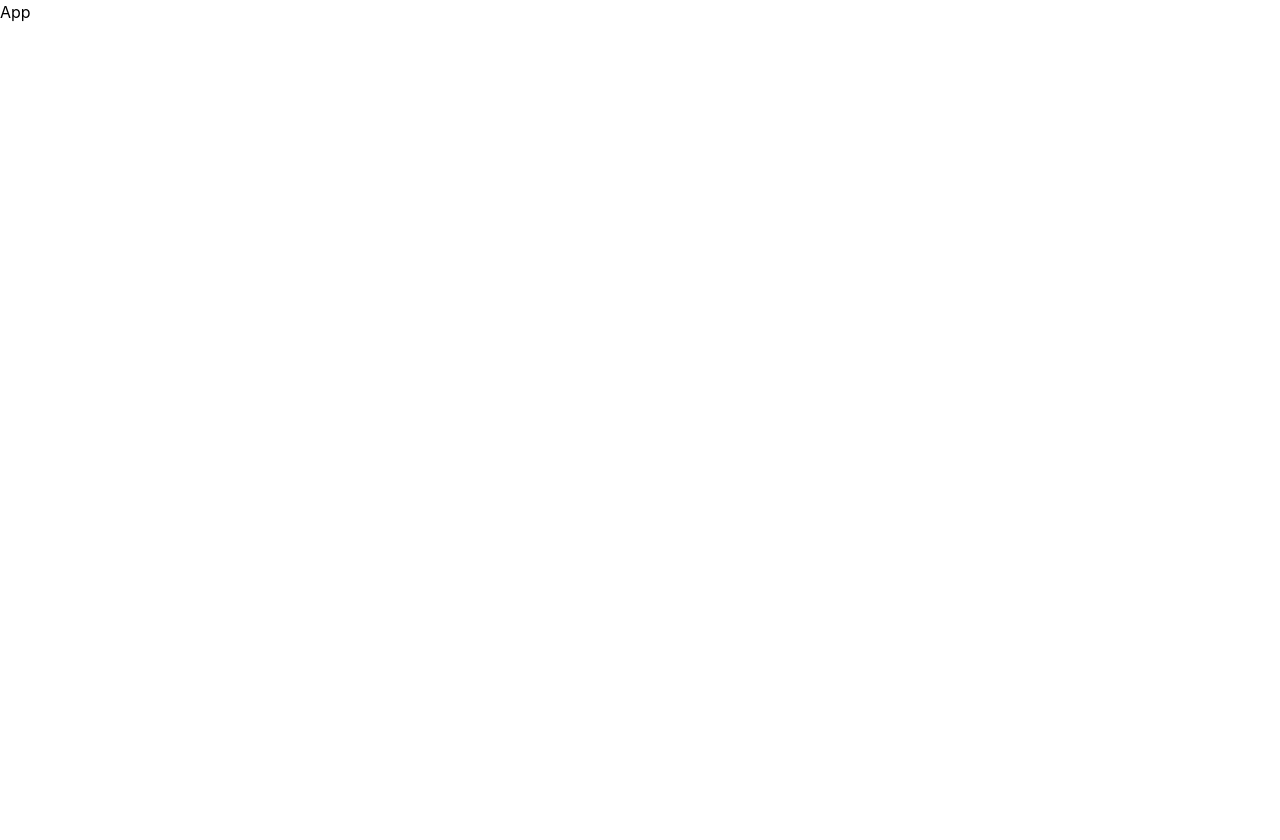
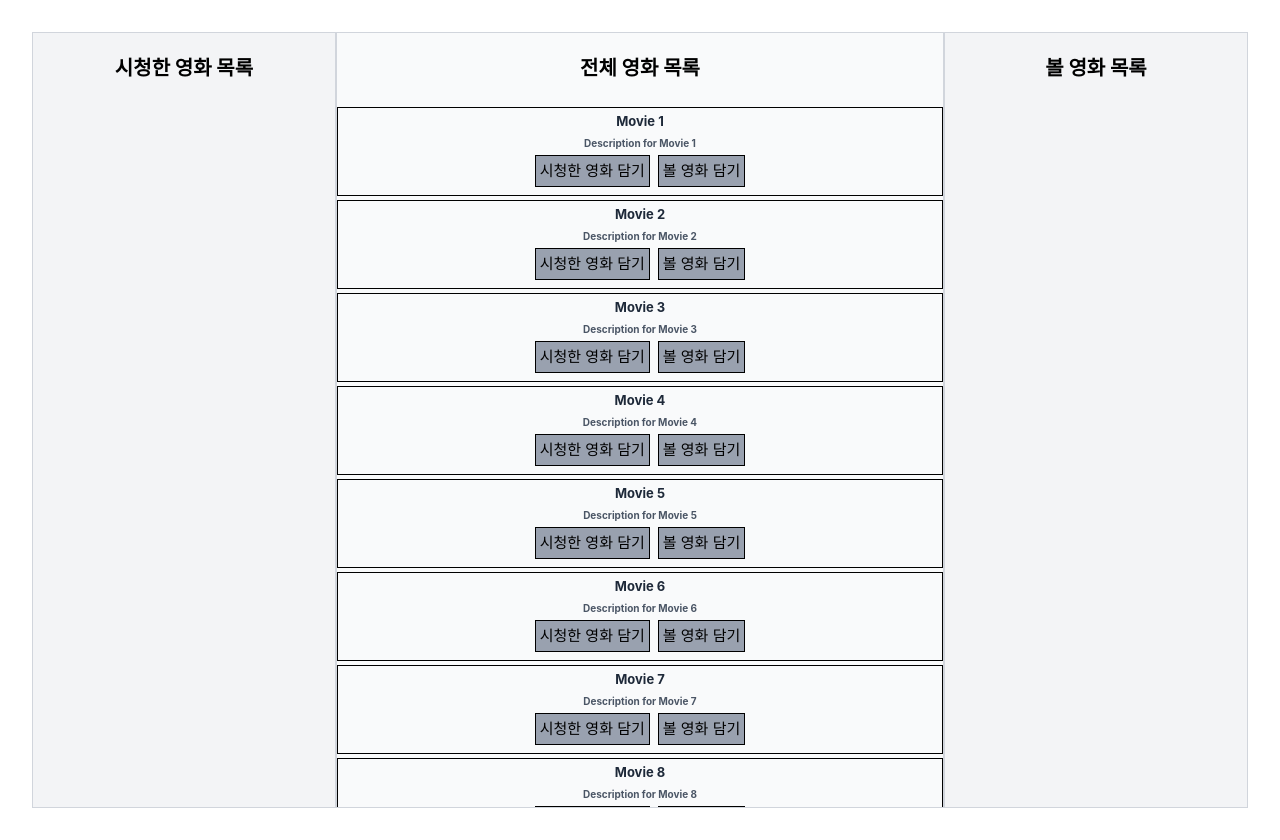
Before and after one commit to Likelion-YeungNam-Univ/14th-fe-assignment-8, a React (Vite) app: page / in a window 1280 px wide. Before the commit the page ends 800 px from the top, so only its background shows below. Built offline with nearby package versions, Linux system fonts and the light colour scheme.

Commit message:
useEffect과제

```diff
--- a/src/App.jsx
+++ b/src/App.jsx
@@ -1,7 +1,12 @@
 import React from "react";
+import MovieManager from "./components/MovieManager";
 
 const App = () => {
-  return <div>App</div>;
+  return (
+    <div>
+      <MovieManager />
+    </div>
+  );
 };
 
 export default App;
--- /dev/null
+++ b/src/components/MovieManager.jsx
@@ -0,0 +1,137 @@
+import React, { useState, useEffect } from "react";
+import { fetchMovies } from "../data/fetchMovies";
+
+const MovieManager = () => {
+  const [isLoading, setIsLoading] = useState(true);
+  const [movies, setMovies] = useState([]);
+  const [watched, setWatched] = useState([]);
+  const [wanted, setWanted] = useState([]);
+
+  const [visibleCount, setVisibleCount] = useState(100);
+
+  const titleStyle = "text-[13px] text-gray-800 font-bold mb-1 mt-1";
+  const descStyle = "text-[10px] text-gray-600 font-bold mb-1";
+  const mainButtonStyle =
+    "text-black text-[15px] border border-black bg-gray-400 hover:bg-gray-800 p-1";
+  const cardStyle = "flex flex-col items-center border border-black";
+  const cardParent = "flex flex-col gap-2";
+  const leftRightCard = "flex flex-row justify-between border border-black p-3";
+  const leftRightContainer =
+    "flex flex-col w-1/4 bg-gray-100 border border-gray-300 p-5 gap-1 overflow-y-scroll";
+  const leftRightHeader = "flex justify-center text-[20px] font-bold mb-3";
+
+  useEffect(() => {
+    const timer = setTimeout(() => {
+      const data = fetchMovies();
+      setMovies(data);
+      setIsLoading(false);
+    }, 100);
+    return () => clearTimeout(timer);
+  }, []);
+
+  const moveMovie = (movie, from, to) => {
+    if (from === "movies") {
+      setMovies((prev) => prev.filter((m) => m.id !== movie.id));
+    } else if (from === "watched") {
+      setWatched((prev) => prev.filter((m) => m.id !== movie.id));
+    } else if (from === "wanted") {
+      setWanted((prev) => prev.filter((m) => m.id !== movie.id));
+    }
+
+    if (to === "watched") {
+      setWatched((prev) => [...prev, movie]);
+    } else if (to === "wanted") {
+      setWanted((prev) => [...prev, movie]);
+    } else if (to === "movies") {
+      setMovies((prev) => {
+        const updated = [...prev, movie];
+        return updated.sort((a, b) => a.id - b.id);
+      });
+    }
+  };
+
+  const handleScroll = (e) => {
+    const { scrollTop, clientHeight, scrollHeight } = e.currentTarget;
+    // 스크롤이 끝에 거의 다다랐을 때
+    if (scrollHeight - scrollTop <= clientHeight + 50) {
+      setVisibleCount((prev) => prev + 50);
+    }
+  };
+
+  if (isLoading) {
+    return (
+      <div className="flex justify-center items-center h-screen text-2xl font-bold text-gray-700">
+        Loading... 🎬
+      </div>
+    );
+  }
+
+  return (
+    <div className="h-screen flex flex-row bg-white m-5 p-3">
+      <div className={leftRightContainer}>
+        <div className={leftRightHeader}>시청한 영화 목록</div>
+        <div className={cardParent}>
+          {watched.map((m) => (
+            <div key={"watched-" + m.id} className={leftRightCard}>
+              <div className={titleStyle}>{m.title}</div>
+              <button
+                onClick={() => moveMovie(m, "watched", "movies")}
+                className={mainButtonStyle}
+              >
+                삭제
+              </button>
+            </div>
+          ))}
+        </div>
+      </div>
+
+      <div
+        className="w-2/4 flex flex-col border border-gray-300 bg-gray-50 overflow-y-scroll gap-1"
+        onScroll={handleScroll}
+      >
+        <div className="flex justify-center text-[20px] font-bold p-5 text-black">
+          전체 영화 목록
+        </div>
+        {movies.slice(0, visibleCount).map((m) => (
+          <div key={"movie-" + m.id} className={cardStyle}>
+            <div className={titleStyle}>{m.title}</div>
+            <div className={descStyle}>{m.description}</div>
+            <div className="flex flex-row gap-2 items-center mb-2">
+              <button
+                onClick={() => moveMovie(m, "movies", "watched")}
+                className={mainButtonStyle}
+              >
+                시청한 영화 담기
+              </button>
+              <button
+                onClick={() => moveMovie(m, "movies", "wanted")}
+                className={mainButtonStyle}
+              >
+                볼 영화 담기
+              </button>
+            </div>
+          </div>
+        ))}
+      </div>
+
+      <div className={leftRightContainer}>
+        <div className={leftRightHeader}>볼 영화 목록</div>
+        <div className={cardParent}>
+          {wanted.map((m) => (
+            <div key={"wanted-" + m.id} className={leftRightCard}>
+              <div className={titleStyle}>{m.title}</div>
+              <button
+                onClick={() => moveMovie(m, "wanted", "movies")}
+                className={mainButtonStyle}
+              >
+                삭제
+              </button>
+            </div>
+          ))}
+        </div>
+      </div>
+    </div>
+  );
+};
+
+export default MovieManager;
--- /dev/null
+++ b/src/data/fetchMovies.jsx
@@ -0,0 +1,12 @@
+export const fetchMovies = () => {
+  const movies = [];
+  for (let i = 1; i <= 2500; i++) {
+    movies.push({
+      id: `${i}`,
+      title: `Movie ${i}`,
+      description: `Description for Movie ${i}`,
+    });
+  }
+  alert("데이터를 가져오는 중입니다...");
+  return movies;
+};
```
Also changed, not shown: 1 other file (tests, documents, lock files or other folders).
